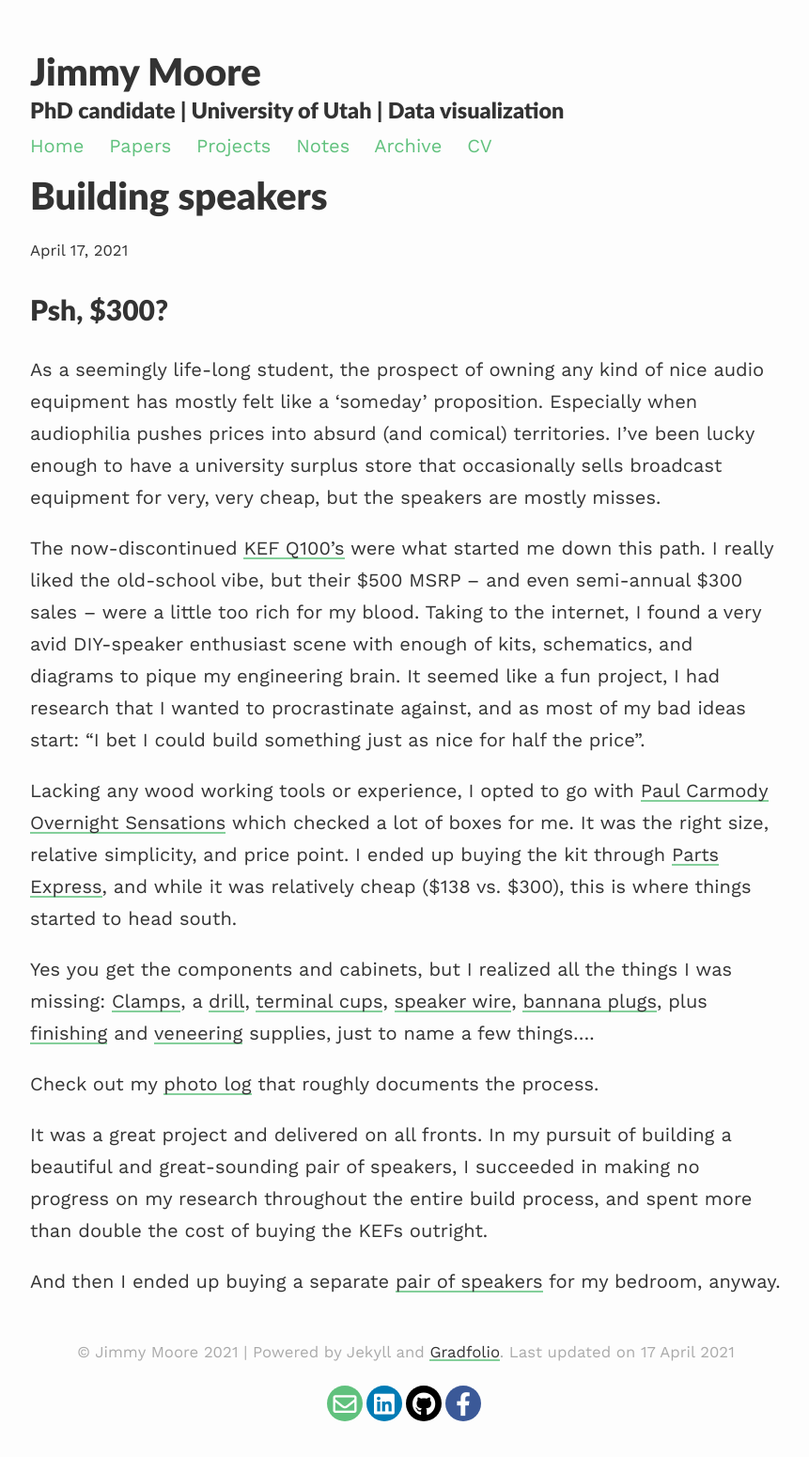
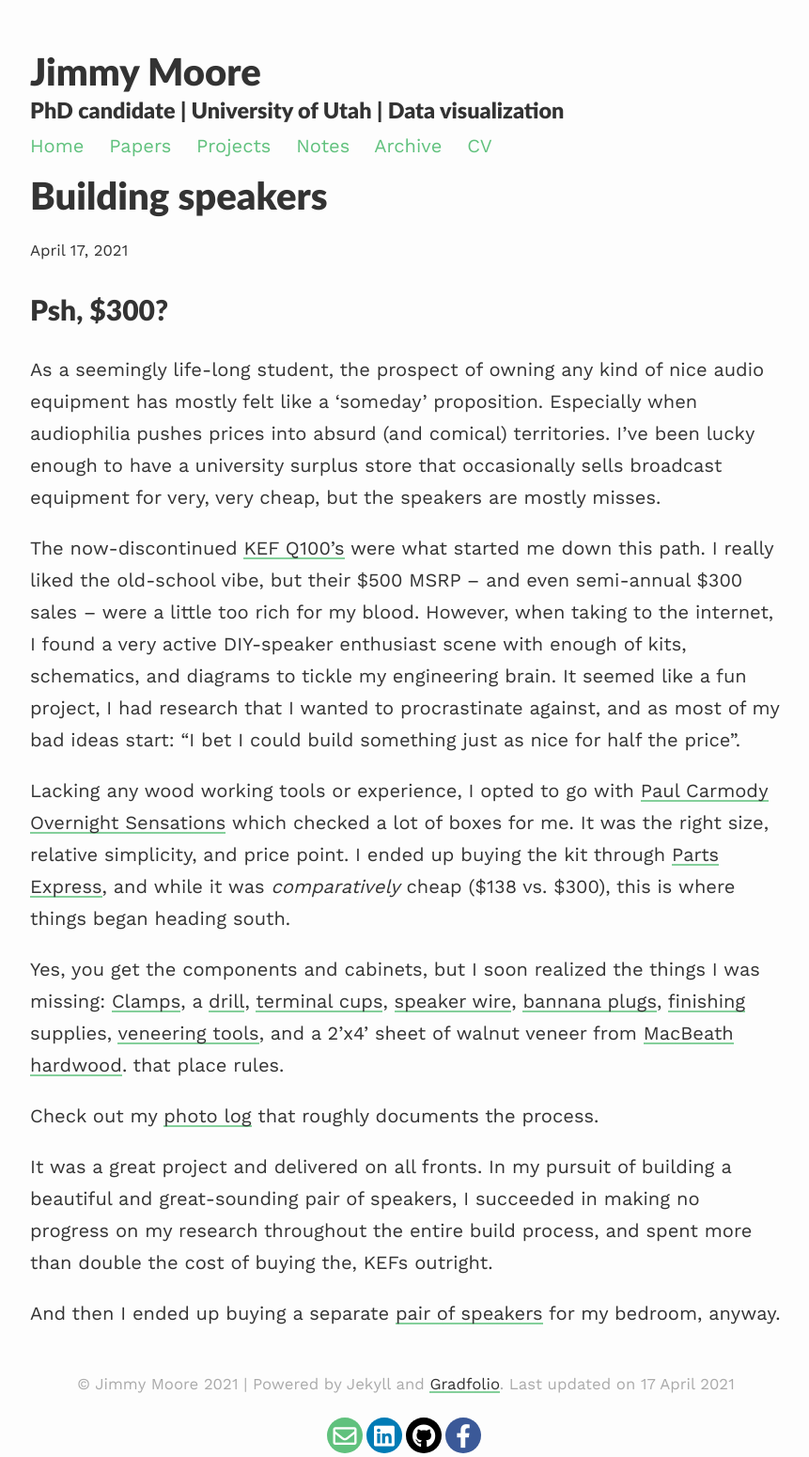
Before and after one commit to UtahJimmy/utahjimmy.github.io, a Jekyll site: the page built from _projects/2_project.md, in a window 1280 px wide. Shown: the whole page at 94% size, without its empty margins (208-1069 px from the left). Built offline with Jekyll 4.4.1, drawn with Linux system fonts in a browser that asks for light colours; nearby versions of some CDN libraries; before the commit the page ends 1516 px from its top, so only the background shows below that.

Commit message:
Update 2_project.md

```diff
--- a/_projects/2_project.md
+++ b/_projects/2_project.md
@@ -8,14 +8,14 @@
 ============
 As a seemingly life-long student, the prospect of owning any kind of nice audio equipment has mostly felt like a 'someday' proposition.  Especially when audiophilia pushes prices into absurd (and comical) territories.  I've been lucky enough to have a university surplus store that occasionally sells broadcast equipment for very, very cheap, but the speakers are mostly misses.
 
-The now-discontinued [KEF Q100's](http://www.hifi-stereo.net/151072-kef-q100.html) were what started me down this path. I really liked the old-school vibe, but their $500 MSRP -- and even semi-annual $300 sales --  were a little too rich for my blood.  Taking to the internet, I found a very avid DIY-speaker enthusiast scene with enough of kits, schematics, and diagrams to pique my engineering brain.  It seemed like a fun project, I had research that I wanted to procrastinate against, and as most of my bad ideas start: "I bet I could build something just as nice for half the price".
+The now-discontinued [KEF Q100's](http://www.hifi-stereo.net/151072-kef-q100.html) were what started me down this path. I really liked the old-school vibe, but their $500 MSRP -- and even semi-annual $300 sales --  were a little too rich for my blood.  However, when taking to the internet, I found a very active DIY-speaker enthusiast scene with enough of kits, schematics, and diagrams to tickle my engineering brain.  It seemed like a fun project, I had research that I wanted to procrastinate against, and as most of my bad ideas start: "I bet I could build something just as nice for half the price".
 
-Lacking any wood working tools or experience, I opted to go with [Paul Carmody Overnight Sensations](https://www.sites.google.com/site/undefinition/bookshelf-speakers/diy-overnightsensations) which checked a lot of boxes for me.  It was the right size, relative simplicity, and price point.  I ended up buying the kit through  [Parts Express](https://www.parts-express.com/Overnight-Sensations-MT-Speaker-Pair-Kit-300-706), and while it was relatively cheap ($138 vs. $300), this is where things started to head south.
+Lacking any wood working tools or experience, I opted to go with [Paul Carmody Overnight Sensations](https://www.sites.google.com/site/undefinition/bookshelf-speakers/diy-overnightsensations) which checked a lot of boxes for me.  It was the right size, relative simplicity, and price point.  I ended up buying the kit through  [Parts Express](https://www.parts-express.com/Overnight-Sensations-MT-Speaker-Pair-Kit-300-706), and while it was *comparatively* cheap ($138 vs. $300), this is where things began heading south.
 
-Yes you get the components and cabinets, but I realized all the things I was missing:  [Clamps](https://www.harborfreight.com/12-inch-bar-clamp-96214.html), a [drill](https://www.boschtools.com/us/en/boschtools-ocs/cordless-screwdrivers-ps21-2a-34758-p/), [terminal cups](https://www.parts-express.com/Round-Speaker-Terminal-2-15-16-Gold-Binding-Post-260-283), [speaker wire](https://www.amazon.com/AmazonBasics-16-Gauge-Speaker-Wire-Feet/dp/B006LW0W5Y/ref=sr_1_4?dchild=1&keywords=speaker+wire&qid=1618686164&sr=8-4), [bannana plugs](https://www.amazon.com/Mediabridge-Banana-Plugs-Corrosion-Resistant-Gold-Plated/dp/B00JFC9BJU/ref=sxin_11_ac_d_pm?ac_md=3-2-QWJvdmUgJDMw-ac_d_pm&crid=32O5A609CJWNF&cv_ct_cx=banana+plugs+for+speaker+wire&dchild=1&keywords=banana+plugs+for+speaker+wire&pd_rd_i=B00JFC9BJU&pd_rd_r=f72f6f3f-f4e7-460c-973e-528136d9db5b&pd_rd_w=LqQcA&pd_rd_wg=Ot7m5&pf_rd_p=fbf6011c-6632-49e8-9631-4e76f7f44920&pf_rd_r=JG9SF8C3D59PX61RFBPD&psc=1&qid=1618686197&sprefix=banan%2Caps%2C220&sr=1-3-22d05c05-1231-4126-b7c4-3e7a9c0027d0), plus [finishing](https://imgur.com/pWiwkU7) and [veneering](https://imgur.com/jTp5d8W) supplies, just to name a few things....
+Yes, you get the components and cabinets, but I soon realized the things I was missing:  [Clamps](https://www.harborfreight.com/12-inch-bar-clamp-96214.html), a [drill](https://www.boschtools.com/us/en/boschtools-ocs/cordless-screwdrivers-ps21-2a-34758-p/), [terminal cups](https://www.parts-express.com/Round-Speaker-Terminal-2-15-16-Gold-Binding-Post-260-283), [speaker wire](https://www.amazon.com/AmazonBasics-16-Gauge-Speaker-Wire-Feet/dp/B006LW0W5Y/ref=sr_1_4?dchild=1&keywords=speaker+wire&qid=1618686164&sr=8-4), [bannana plugs](https://www.amazon.com/Mediabridge-Banana-Plugs-Corrosion-Resistant-Gold-Plated/dp/B00JFC9BJU/ref=sxin_11_ac_d_pm?ac_md=3-2-QWJvdmUgJDMw-ac_d_pm&crid=32O5A609CJWNF&cv_ct_cx=banana+plugs+for+speaker+wire&dchild=1&keywords=banana+plugs+for+speaker+wire&pd_rd_i=B00JFC9BJU&pd_rd_r=f72f6f3f-f4e7-460c-973e-528136d9db5b&pd_rd_w=LqQcA&pd_rd_wg=Ot7m5&pf_rd_p=fbf6011c-6632-49e8-9631-4e76f7f44920&pf_rd_r=JG9SF8C3D59PX61RFBPD&psc=1&qid=1618686197&sprefix=banan%2Caps%2C220&sr=1-3-22d05c05-1231-4126-b7c4-3e7a9c0027d0), [finishing](https://imgur.com/pWiwkU7) supplies, [veneering tools](https://imgur.com/jTp5d8W), and a 2'x4' sheet of walnut veneer from [MacBeath hardwood](https://www.macbeath.com/).  that place rules.
 
 Check out my [photo log](https://imgur.com/a/ynK2r) that roughly documents the process.
 
-It was a great project and delivered on all fronts.  In my pursuit of building a beautiful and great-sounding pair of speakers, I succeeded in making no progress on my research throughout the entire build process, and spent more than double the cost of buying the KEFs outright.
+It was a great project and delivered on all fronts.  In my pursuit of building a beautiful and great-sounding pair of speakers, I succeeded in making no progress on my research throughout the entire build process, and spent more than double the cost of buying the, KEFs outright.
 
 And then I ended up buying a separate [pair of speakers](https://jblpro.com/products/lsr305) for my bedroom, anyway.
```
